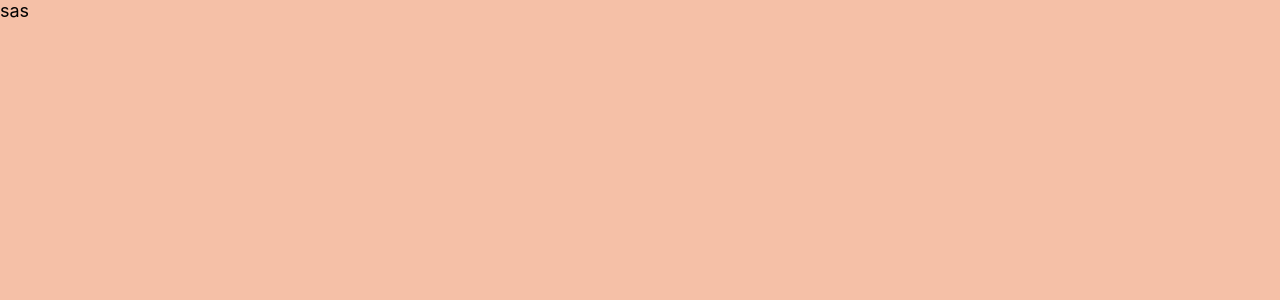
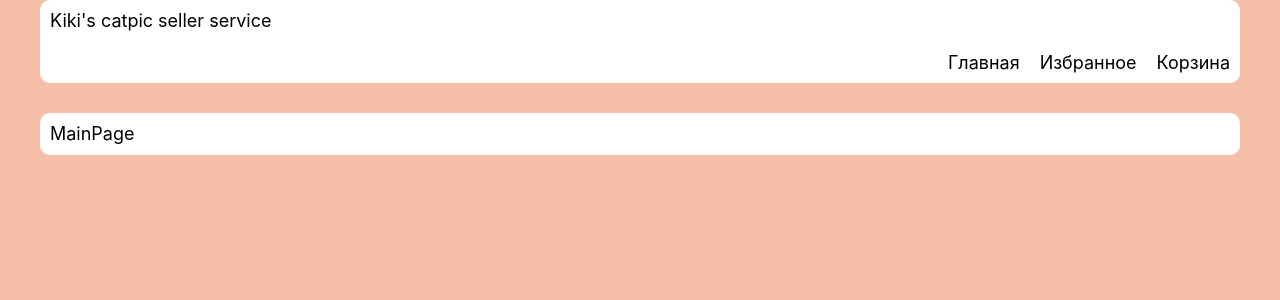
Before and after one commit to Tyutin/omegasoftware_cats, a React (Create React App) app: page / in a window 1280 px wide. Shown: the top 300 px of the page. Built offline with nearby package versions, Linux system fonts and the light colour scheme.

Commit message:
navigation

```diff
--- a/package.json
+++ b/package.json
@@ -12,6 +12,7 @@
     "@types/react-dom": "^18.2.17",
     "react": "^18.2.0",
     "react-dom": "^18.2.0",
+    "react-router-dom": "^6.20.1",
     "react-scripts": "5.0.1",
     "sass": "^1.69.5",
     "typescript": "^4.9.5",
--- a/src/App.tsx
+++ b/src/App.tsx
@@ -1,5 +1,19 @@
-function App() {
-  return <div className="App">sas</div>;
+import { Route, Routes } from 'react-router-dom';
+import ShopLayout from './layouts/ShopLayout';
+import MainPage from './pages/MainPage/MainPage';
+import FavoritesPage from './pages/FavoritesPage/FavoritesPage';
+import CartPage from './pages/CartPage/CartPage';
+
+export default function App() {
+  return (
+    <>
+      <Routes>
+        <Route element={<ShopLayout />}>
+          <Route path="/" element={<MainPage />} />
+          <Route path="/favorites" element={<FavoritesPage />} />
+          <Route path="/cart" element={<CartPage />} />
+        </Route>
+      </Routes>
+    </>
+  );
 }
-
-export default App;
--- /dev/null
+++ b/src/components/Header/Header.scss
@@ -0,0 +1,8 @@
+.header {
+  display: flex;
+  flex-direction: column;
+  row-gap: 20px;
+  padding: 10px;
+  background-color: #fff;
+  border-radius: 10px;
+}
--- /dev/null
+++ b/src/components/Header/Header.tsx
@@ -0,0 +1,12 @@
+import Nav from '../Nav/Nav';
+
+import './Header.scss';
+
+export default function Header() {
+  return (
+    <div className="header">
+      <span>Kiki's catpic seller service</span>
+      <Nav />
+    </div>
+  );
+}
--- /dev/null
+++ b/src/components/Nav/Nav.scss
@@ -0,0 +1,7 @@
+.nav {
+  &__list {
+    display: flex;
+    justify-content: flex-end;
+    column-gap: 20px;
+  }
+}
--- /dev/null
+++ b/src/components/Nav/Nav.tsx
@@ -0,0 +1,20 @@
+import { NavLink } from 'react-router-dom';
+import './Nav.scss';
+
+export default function Nav() {
+  return (
+    <nav className="nav">
+      <ul className="nav__list">
+        <li className="nav__el">
+          <NavLink to={'/'}>Главная</NavLink>
+        </li>
+        <li className="nav__el">
+          <NavLink to={'/favorites'}>Избранное</NavLink>
+        </li>
+        <li className="nav__el">
+          <NavLink to={'/cart'}>Корзина</NavLink>
+        </li>
+      </ul>
+    </nav>
+  );
+}
--- a/src/index.tsx
+++ b/src/index.tsx
@@ -3,13 +3,16 @@ import ReactDOM from 'react-dom/client';
 import './assets/styles/global.scss';
 import App from './App';
 import reportWebVitals from './reportWebVitals';
+import { BrowserRouter } from 'react-router-dom';
 
 const root = ReactDOM.createRoot(
   document.getElementById('root') as HTMLElement
 );
 root.render(
   <React.StrictMode>
-    <App />
+    <BrowserRouter>
+      <App />
+    </BrowserRouter>
   </React.StrictMode>
 );
 
--- /dev/null
+++ b/src/layouts/ShopLayout.scss
@@ -0,0 +1,14 @@
+.shop-layout {
+  min-height: 100vh;
+  display: flex;
+  flex-direction: column;
+  row-gap: 30px;
+  max-width: 1200px;
+  margin: 0 auto;
+
+  &__content {
+    background-color: #fff;
+    border-radius: 10px;
+    padding: 10px;
+  }
+}
--- /dev/null
+++ b/src/layouts/ShopLayout.tsx
@@ -0,0 +1,15 @@
+import { Outlet } from 'react-router-dom';
+import Header from '../components/Header/Header';
+
+import './ShopLayout.scss';
+
+export default function ShopLayout() {
+  return (
+    <div className="shop-layout">
+      <Header />
+      <div className="shop-layout__content">
+        <Outlet />
+      </div>
+    </div>
+  );
+}
--- /dev/null
+++ b/src/pages/CartPage/CartPage.tsx
@@ -0,0 +1,3 @@
+export default function CartPage() {
+  return <div>CartPage</div>;
+}
--- /dev/null
+++ b/src/pages/FavoritesPage/FavoritesPage.tsx
@@ -0,0 +1,3 @@
+export default function FavoritesPage() {
+  return <div>FavoritesPage</div>;
+}
--- /dev/null
+++ b/src/pages/MainPage/MainPage.tsx
@@ -0,0 +1,3 @@
+export default function MainPage() {
+  return <div>MainPage</div>;
+}
```
Also changed, not shown: 1 other file (tests, documents, lock files or other folders).
